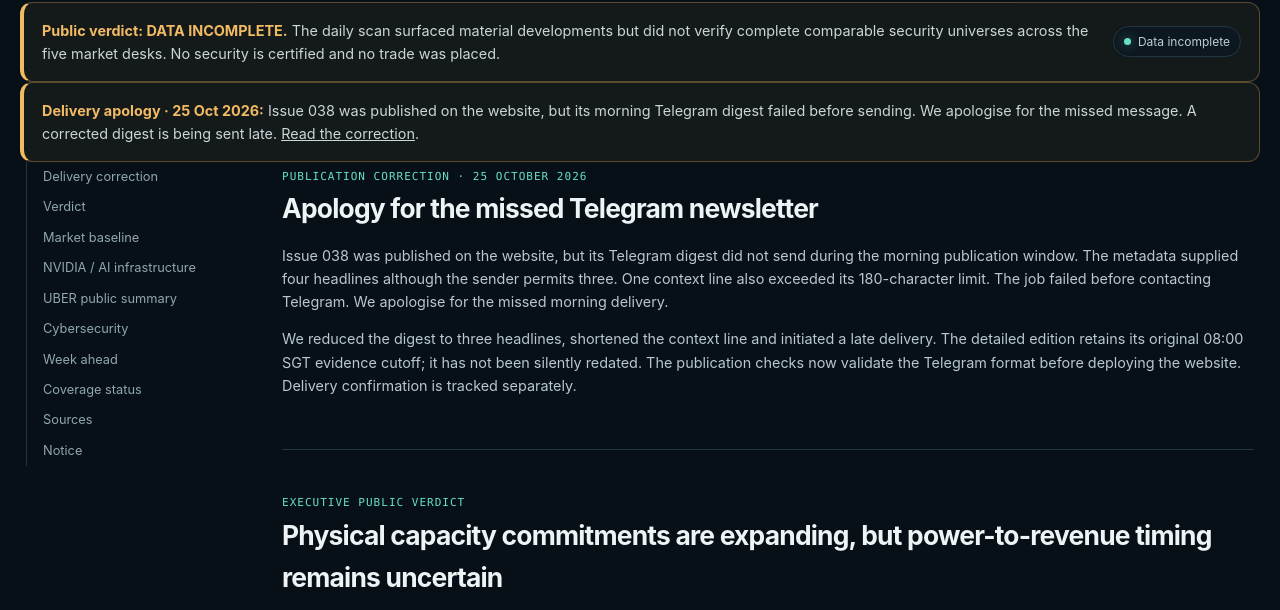
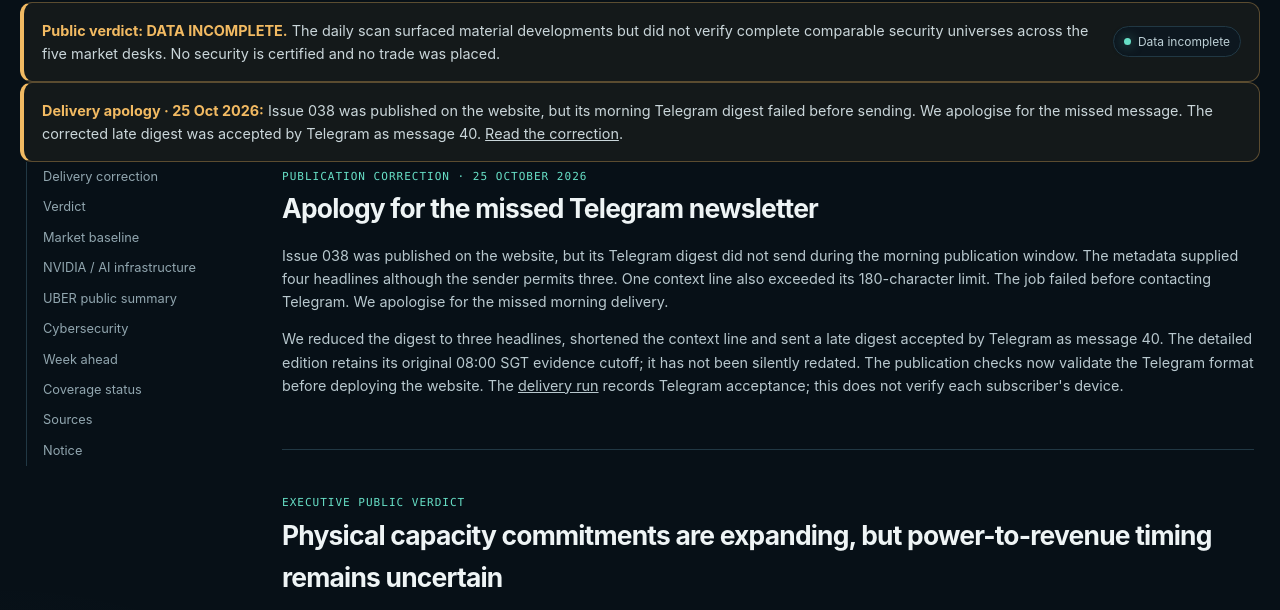
Before and after one commit to Devilz13/daily-equity-decision-loop, a website: page issues/2026/10/25/index.html in a window 1280 px wide. Shown: the part 431-1041 px from the top of the page. Drawn offline with Linux system fonts and the light colour scheme.

Commit message:
Record confirmed late delivery for Issue 038

```diff
--- a/issues/2026/10/25/index.html
+++ b/issues/2026/10/25/index.html
@@ -12,9 +12,9 @@
 <main id="top"><div class="wrap">
 <div class="issue-meta"><span class="chip"><span class="dot red"></span>Issue 038</span><span class="chip">25 Oct 2026</span><span class="chip">08:00 SGT cutoff</span><span class="chip">Sunday</span><span class="chip">AI-generated research</span></div>
 <section class="hero"><h1>AI infrastructure scales.<br><em>Power and execution become the test.</em></h1><p class="hero-copy">NVIDIA disclosed new supplier-capacity targets spanning substrates, packaging, testing and optical engines. Separate reporting points to power-delayed server deployments. Uber's potential Instacart discussions remain unconfirmed, while Waymo's own-app expansion sharpens the question of who captures autonomous-ride distribution.</p></section>
-<div class="statusbar"><p><strong>Public verdict: DATA INCOMPLETE.</strong> The daily scan surfaced material developments but did not verify complete comparable security universes across the five market desks. No security is certified and no trade was placed.</p><span class="chip"><span class="dot red"></span>Data incomplete</span></div><div class="statusbar delivery-correction"><p><strong>Delivery apology · 25 Oct 2026:</strong> Issue 038 was published on the website, but its morning Telegram digest failed before sending. We apologise for the missed message. A corrected digest is being sent late. <a href="#delivery-correction">Read the correction</a>.</p></div>
+<div class="statusbar"><p><strong>Public verdict: DATA INCOMPLETE.</strong> The daily scan surfaced material developments but did not verify complete comparable security universes across the five market desks. No security is certified and no trade was placed.</p><span class="chip"><span class="dot red"></span>Data incomplete</span></div><div class="statusbar delivery-correction"><p><strong>Delivery apology · 25 Oct 2026:</strong> Issue 038 was published on the website, but its morning Telegram digest failed before sending. We apologise for the missed message. The corrected late digest was accepted by Telegram as message 40. <a href="#delivery-correction">Read the correction</a>.</p></div>
 </div><div class="report"><aside class="report-nav"><a href="#delivery-correction">Delivery correction</a><a href="#verdict">Verdict</a><a href="#market">Market baseline</a><a href="#nvidia">NVIDIA / AI infrastructure</a><a href="#uber">UBER public summary</a><a href="#cyber">Cybersecurity</a><a href="#week-ahead">Week ahead</a><a href="#desks">Coverage status</a><a href="#sources">Sources</a><a href="#notice">Notice</a></aside><div class="report-body">
-<article id="delivery-correction"><span class="kicker">Publication correction · 25 October 2026</span><h2>Apology for the missed Telegram newsletter</h2><p>Issue 038 was published on the website, but its Telegram digest did not send during the morning publication window. The metadata supplied four headlines although the sender permits three. One context line also exceeded its 180-character limit. The job failed before contacting Telegram. We apologise for the missed morning delivery.</p><p>We reduced the digest to three headlines, shortened the context line and initiated a late delivery. The detailed edition retains its original 08:00 SGT evidence cutoff; it has not been silently redated. The publication checks now validate the Telegram format before deploying the website. Delivery confirmation is tracked separately.</p></article>
+<article id="delivery-correction"><span class="kicker">Publication correction · 25 October 2026</span><h2>Apology for the missed Telegram newsletter</h2><p>Issue 038 was published on the website, but its Telegram digest did not send during the morning publication window. The metadata supplied four headlines although the sender permits three. One context line also exceeded its 180-character limit. The job failed before contacting Telegram. We apologise for the missed morning delivery.</p><p>We reduced the digest to three headlines, shortened the context line and sent a late digest accepted by Telegram as message 40. The detailed edition retains its original 08:00 SGT evidence cutoff; it has not been silently redated. The publication checks now validate the Telegram format before deploying the website. The <a href="https://github.com/Devilz13/daily-equity-decision-loop/actions/runs/40206182954">delivery run</a> records Telegram acceptance; this does not verify each subscriber's device.</p></article>
 <article id="verdict"><span class="kicker">Executive public verdict</span><h2>Physical capacity commitments are expanding, but power-to-revenue timing remains uncertain</h2><p><strong>Reported fact:</strong> NVIDIA's 21 October announcement set aggressive multi-year capacity targets for substrates, advanced packaging, semiconductor testing and optical engines. A separate 20 October report described some Amazon AI racks awaiting power; Amazon said staging equipment near deployment sites is standard practice and disputed the claim that the broader company lacked a path to deploy them.</p><p><strong>Interpretation:</strong> this strengthens the evidence that the AI buildout is constrained beyond GPUs. It does not prove broad server idleness or validate every proposed data-centre project. This week's strongest confirmed capacity signals are in chip substrates, packaging, test and optical connectivity; power/grid delays remain a material deployment and financing risk.</p></article>
 
 <article id="market"><span class="kicker">Completed-session baseline · Friday, 23 October 2026</span><h2>Oil and rates pressure risk assets; technology was comparatively steady</h2><div class="table-wrap"><table><thead><tr><th>Area</th><th>Verified close</th><th>Context</th></tr></thead><tbody>
```
Also changed, not shown: index.html (+1 -1 lines).
